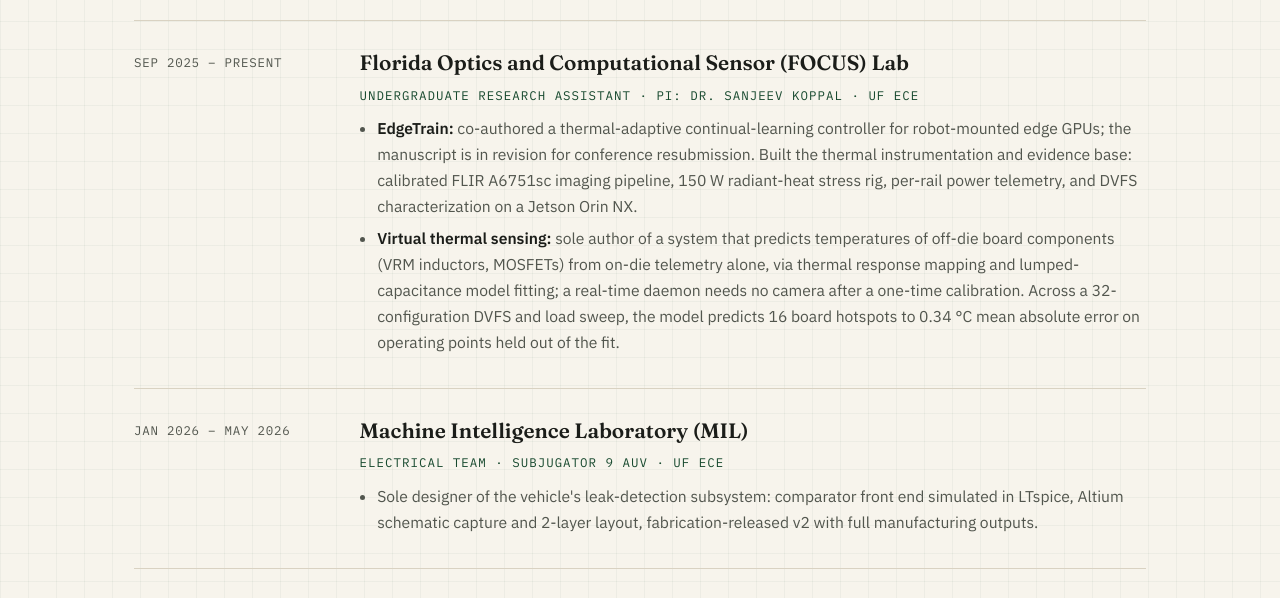
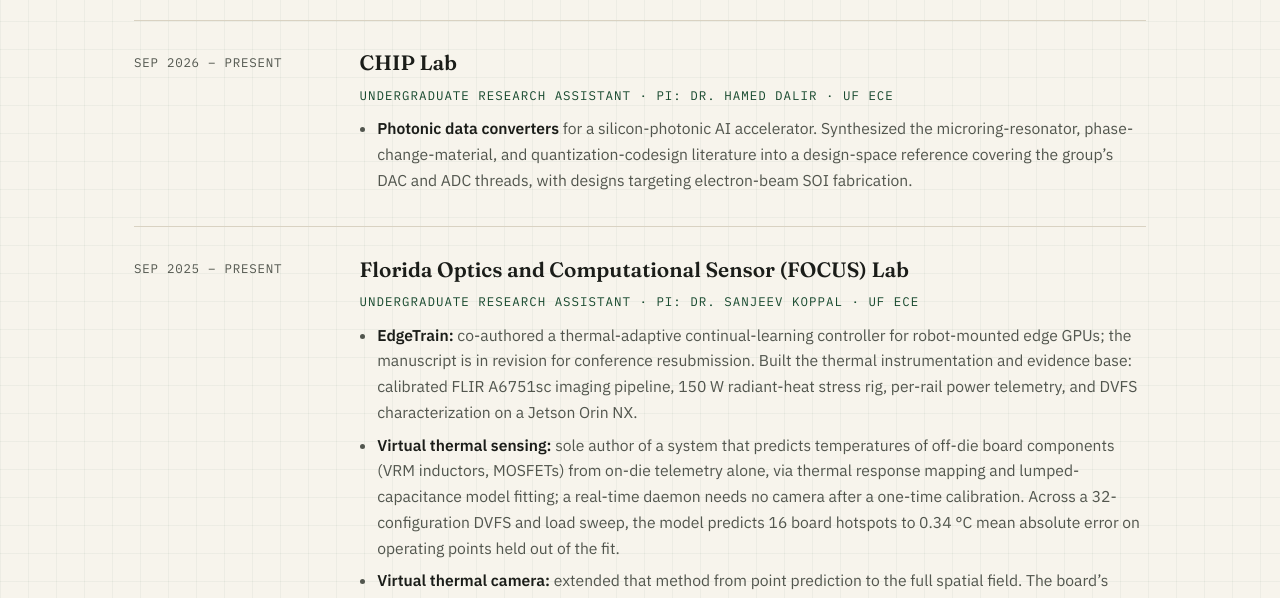
Before and after one commit to LBurnsUF/lburnsuf.github.io, a plain HTML site: page research.html in a window 1280 px wide. Shown: the part 175-773 px from the top of the page. Drawn offline with Linux system fonts and the light colour scheme.

Commit message:
Add virtual thermal camera result and CHIP Lab; refresh resume PDFs
Research page:
- Virtual thermal camera: eight POD modes capture 99.8% of the board's
  spatial thermal variance, reconstructing every pixel to 0.41 C mean
  error on held-out configurations.
- CHIP Lab (PI: Dalir) added as a current position, photonic data
  converters for a silicon-photonic accelerator.

Resume PDFs rebuilt. Besides the two additions above, both correct the
LDO stability claim: the mechanism is a deliberately placed series
damping zero below crossover, not the output capacitor's own ESR, and
phase margin holds within 0.1 degrees across a 60:1 ESR range. The
34 dB PSRR figure is dropped pending confirmation that it was not taken
at the Vin = 8 V corner, which fails under load.

```diff
--- a/research.html
+++ b/research.html
@@ -29,6 +29,17 @@
   <h2 class="sec-title">Research</h2>
 
   <div class="entry">
+    <div class="when">SEP 2026 &ndash; PRESENT</div>
+    <div>
+      <h3>CHIP Lab</h3>
+      <div class="role">UNDERGRADUATE RESEARCH ASSISTANT &middot; PI: DR. HAMED DALIR &middot; UF ECE</div>
+      <ul>
+        <li><strong>Photonic data converters</strong> for a silicon-photonic AI accelerator. Synthesized the microring-resonator, phase-change-material, and quantization-codesign literature into a design-space reference covering the group&rsquo;s DAC and ADC threads, with designs targeting electron-beam SOI fabrication.</li>
+      </ul>
+    </div>
+  </div>
+
+  <div class="entry">
     <div class="when">SEP 2025 &ndash; PRESENT</div>
     <div>
       <h3>Florida Optics and Computational Sensor (FOCUS) Lab</h3>
@@ -36,6 +47,7 @@
       <ul>
         <li><strong>EdgeTrain:</strong> co-authored a thermal-adaptive continual-learning controller for robot-mounted edge GPUs; the manuscript is in revision for conference resubmission. Built the thermal instrumentation and evidence base: calibrated FLIR A6751sc imaging pipeline, 150 W radiant-heat stress rig, per-rail power telemetry, and DVFS characterization on a Jetson Orin NX.</li>
         <li><strong>Virtual thermal sensing:</strong> sole author of a system that predicts temperatures of off-die board components (VRM inductors, MOSFETs) from on-die telemetry alone, via thermal response mapping and lumped-capacitance model fitting; a real-time daemon needs no camera after a one-time calibration. Across a 32-configuration DVFS and load sweep, the model predicts 16 board hotspots to 0.34&nbsp;&deg;C mean absolute error on operating points held out of the fit.</li>
+        <li><strong>Virtual thermal camera:</strong> extended that method from point prediction to the full spatial field. The board&rsquo;s thermal response is low-rank enough that eight POD modes capture 99.8% of its variance, so the model predicts eight modal amplitudes from telemetry and reconstructs every pixel, to 0.41&nbsp;&deg;C mean error on held-out configurations. Predicting the whole board rather than sixteen chosen points costs less than a tenth of a degree.</li>
       </ul>
     </div>
   </div>
```
Also changed, not shown: 2 other files.
